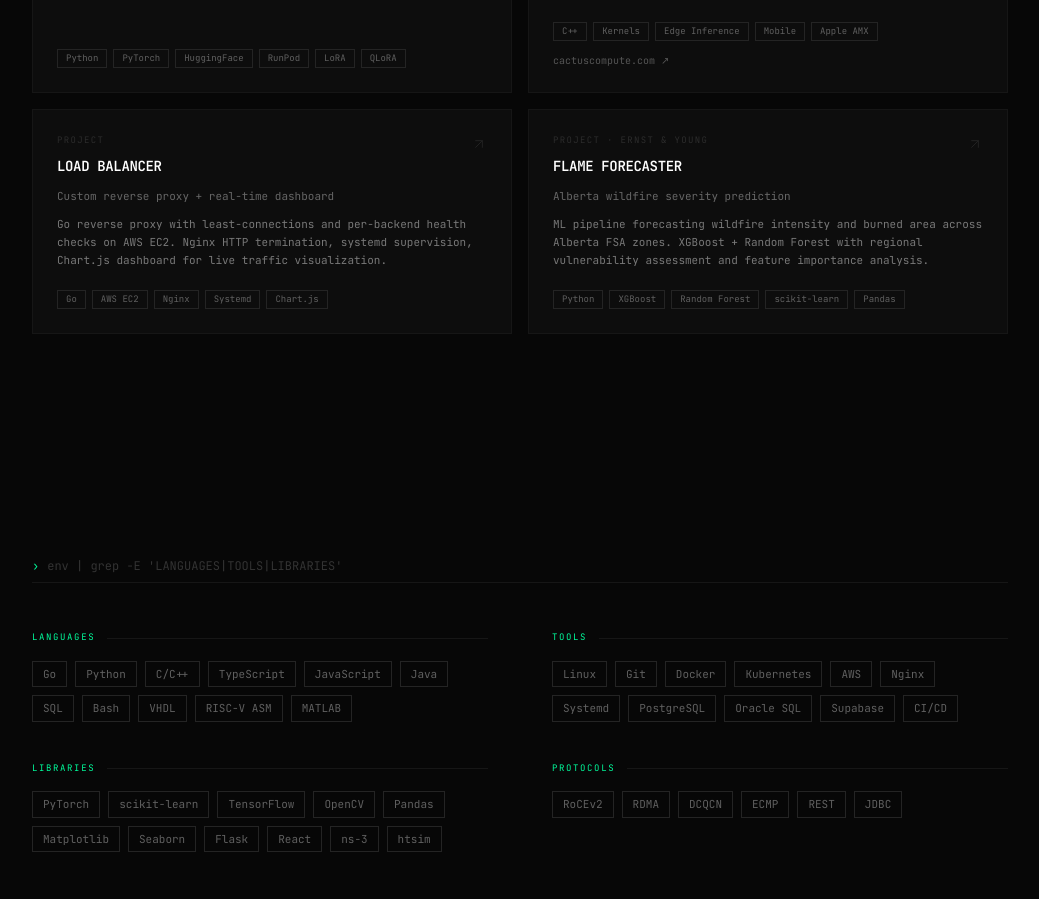
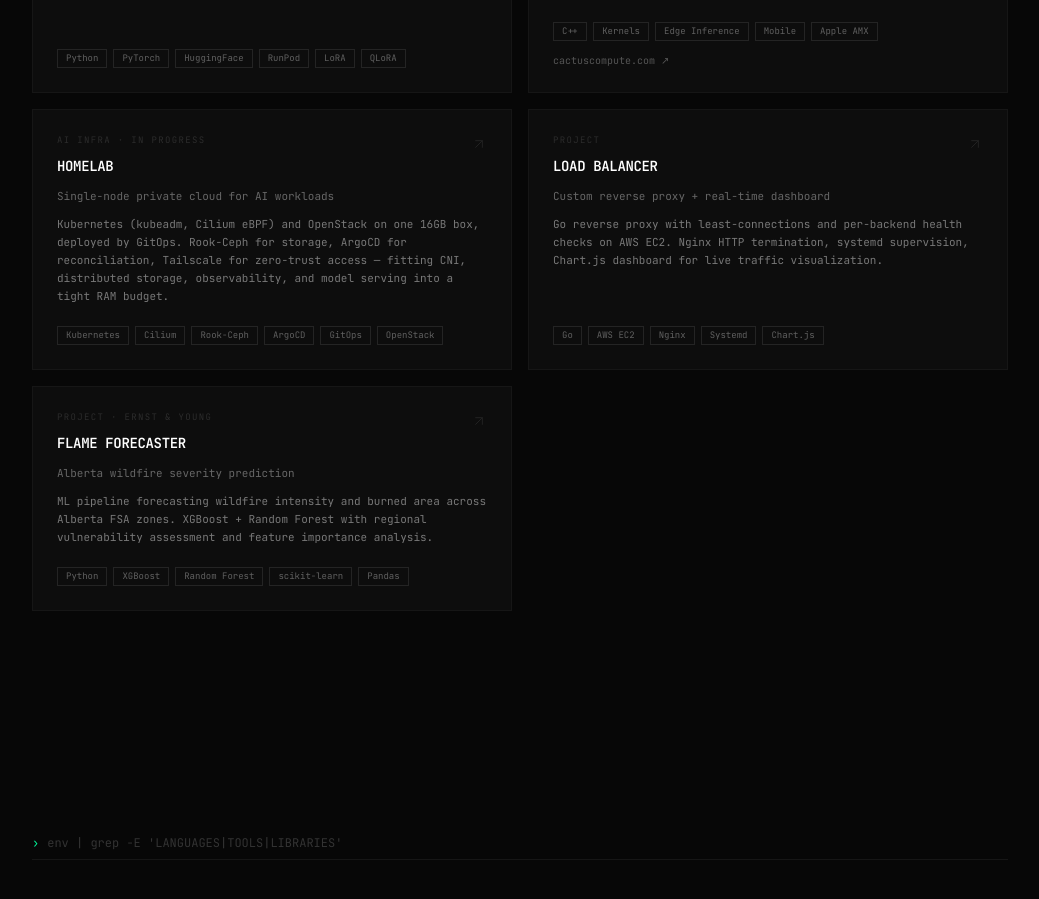
Before and after one commit to KayaanT/website, a Next.js app: page / in a window 1280 px wide. Shown: the part 2320-3219 px from the top of the page, without its empty margins (120-1159 px from the left). Built offline with nearby package versions, Linux system fonts and the light colour scheme.

Commit message:
Update resume link and add homelab project

```diff
--- a/src/components/Contact.tsx
+++ b/src/components/Contact.tsx
@@ -16,7 +16,7 @@ const links = [
   },
   {
     label: "resume.pdf",
-    href: "https://drive.google.com/file/d/1b5Sw7BOtYcvLwrUUAD-60tTUQLa0nMag/view?usp=sharing",
+    href: "https://drive.google.com/file/d/1SV4l0HEOjxdGCgDpqAsMcFTJmBmJ_lD-/view?usp=sharing",
     prefix: "resume",
   },
 ];
--- a/src/components/Hero.tsx
+++ b/src/components/Hero.tsx
@@ -58,7 +58,7 @@ export default function Hero() {
               view_work.sh ↓
             </a>
             <a
-              href="https://drive.google.com/file/d/1b5Sw7BOtYcvLwrUUAD-60tTUQLa0nMag/view?usp=sharing"
+              href="https://drive.google.com/file/d/1SV4l0HEOjxdGCgDpqAsMcFTJmBmJ_lD-/view?usp=sharing"
               target="_blank"
               rel="noopener noreferrer"
               className="px-5 py-2.5 border border-[#1e1e1e] text-xs text-[#666] hover:border-[#00ff9d] hover:text-[#00ff9d] transition-colors"
--- a/src/components/Projects.tsx
+++ b/src/components/Projects.tsx
@@ -22,6 +22,16 @@ const projects = [
     tags: ["C++", "Kernels", "Edge Inference", "Mobile", "Apple AMX"],
     github: "https://github.com/cactus-compute/cactus",
     external: "https://cactuscompute.com",
+  },
+  {
+    id: "homelab",
+    name: "HOMELAB",
+    badge: "AI INFRA · IN PROGRESS",
+    tagline: "Single-node private cloud for AI workloads",
+    description:
+      "Kubernetes (kubeadm, Cilium eBPF) and OpenStack on one 16GB box, deployed by GitOps. Rook-Ceph for storage, ArgoCD for reconciliation, Tailscale for zero-trust access — fitting CNI, distributed storage, observability, and model serving into a tight RAM budget.",
+    tags: ["Kubernetes", "Cilium", "Rook-Ceph", "ArgoCD", "GitOps", "OpenStack"],
+    github: "https://github.com/KayaanT/homelab",
   },
   {
     id: "loadbalancer",
```
